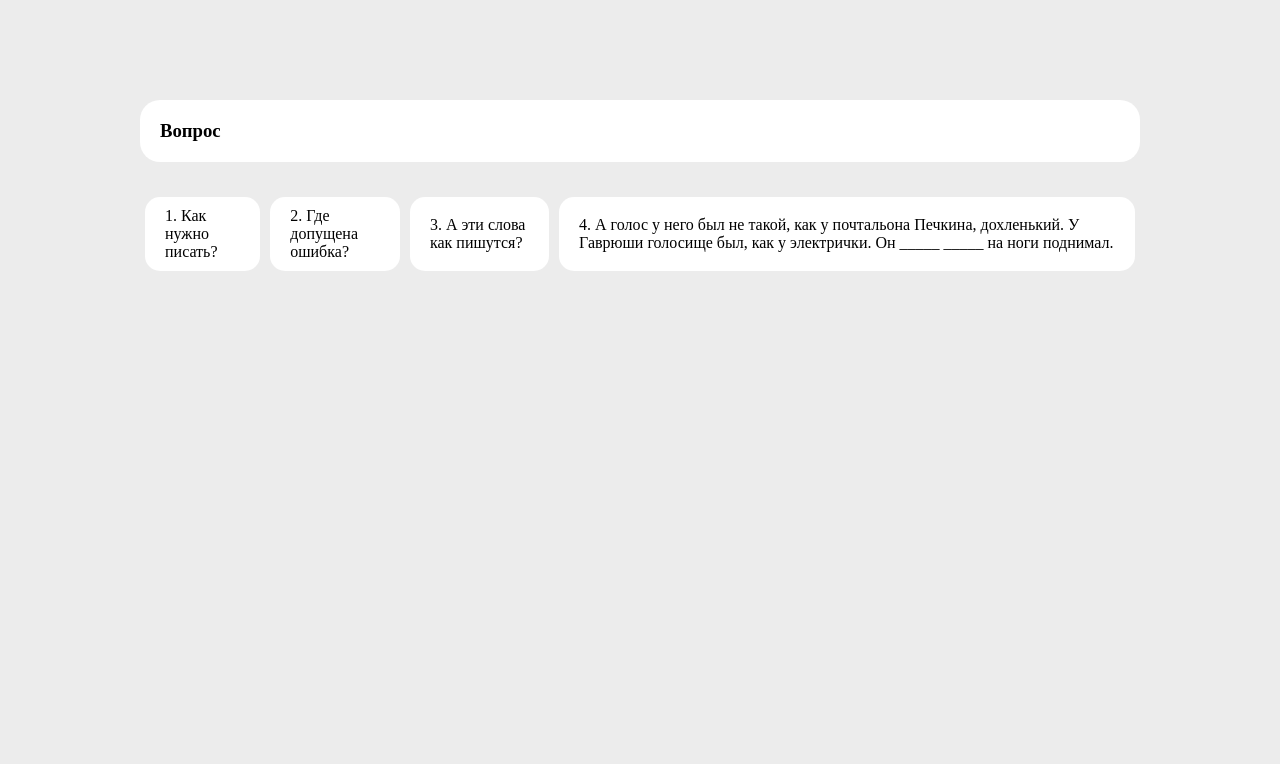
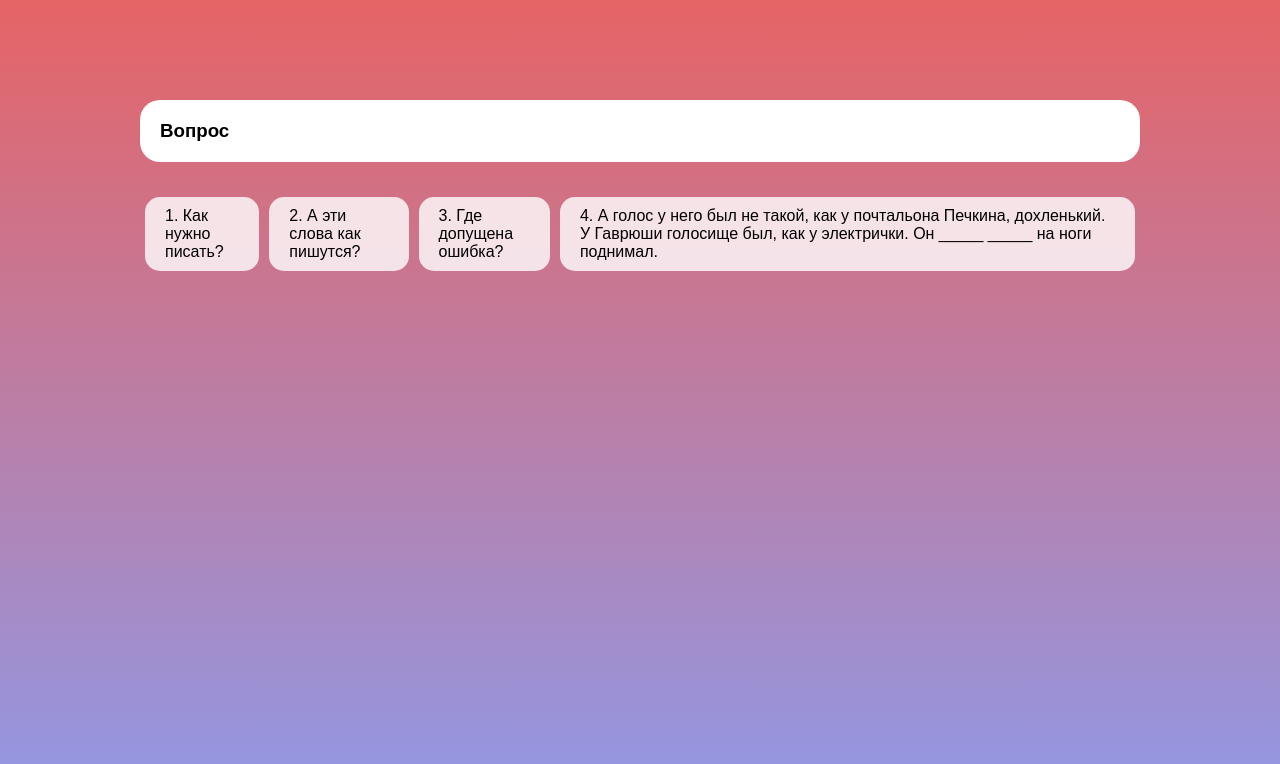
Before and after one commit to StombieIT/university-layout-and-prototyping, a plain HTML site: page index.html in a window 1280 px wide. Drawn offline with Linux system fonts and the light colour scheme.

Commit message:
Исправил стили

```diff
--- a/index.css
+++ b/index.css
@@ -2,10 +2,11 @@
     box-sizing: border-box;
     padding: 0;
     margin: 0;
+    font-family: Arial;
 }
 
 body {
-    background-color: #ececec;
+    background: linear-gradient(#e66465, #9198e5);;
 }
 
 .container {
@@ -51,7 +52,7 @@ body {
 
 .question,
 .answer {
-    background-color: #fff;
+    background-color: rgba(255, 255, 255, 0.8);
     padding: 10px 20px;
     border-radius: 15px;
     margin: 5px;
@@ -73,7 +74,7 @@ body {
 
 .description {
     margin-top: 5px;
-    border-top: 2px solid #ececec;
+    border-top: 2px solid #d3d3d3;
     padding: 10px;
 }
 
--- a/index.js
+++ b/index.js
@@ -64,8 +64,6 @@ const INITIAL_STATE = {
                 },
                 {
                     title: 'Белиберда',
-                },
-                {
                 },
                 {
                     title: 'Эпелепсия',
```
